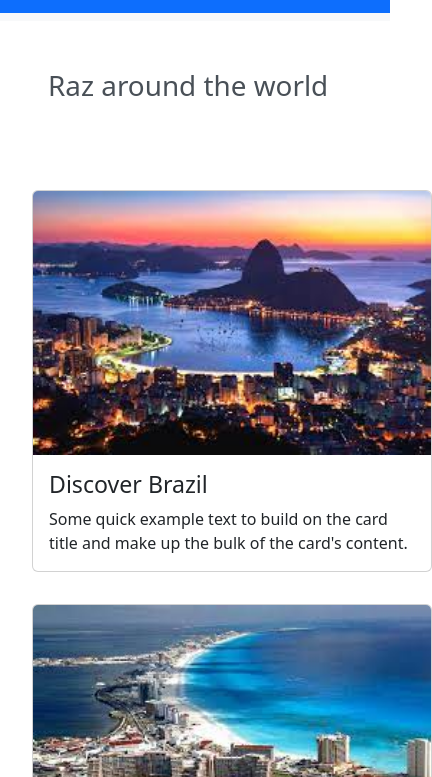
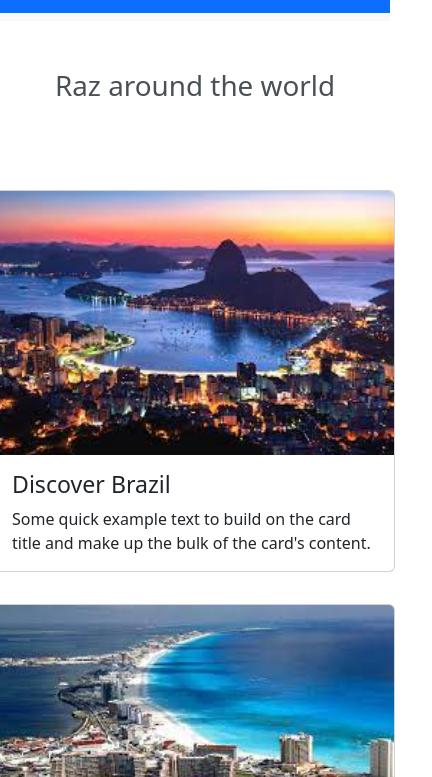
Before and after one commit to rasvanstan/rasvanstan.github.io, a plain HTML site: page index.html in a window 390 px wide. Shown: the part 67-844 px from the top of the page, 432 px wide, since content can reach past the window. Drawn offline with nearby package versions, Linux system fonts and the light colour scheme.

Commit message:
responsive100%

```diff
--- a/style.css
+++ b/style.css
@@ -1,12 +1,15 @@
-@media (max-width: 575.98px) {
+@media (max-width: 600px) {
     .d-flex {
       display: flex;
       flex-direction: column;
+      align-items: center;
+
     }
     .card {
         width:100vw;
         display: flex;
         align-items: center;
+        align-content: center;
     }
     header {
         width:100vw;
```
